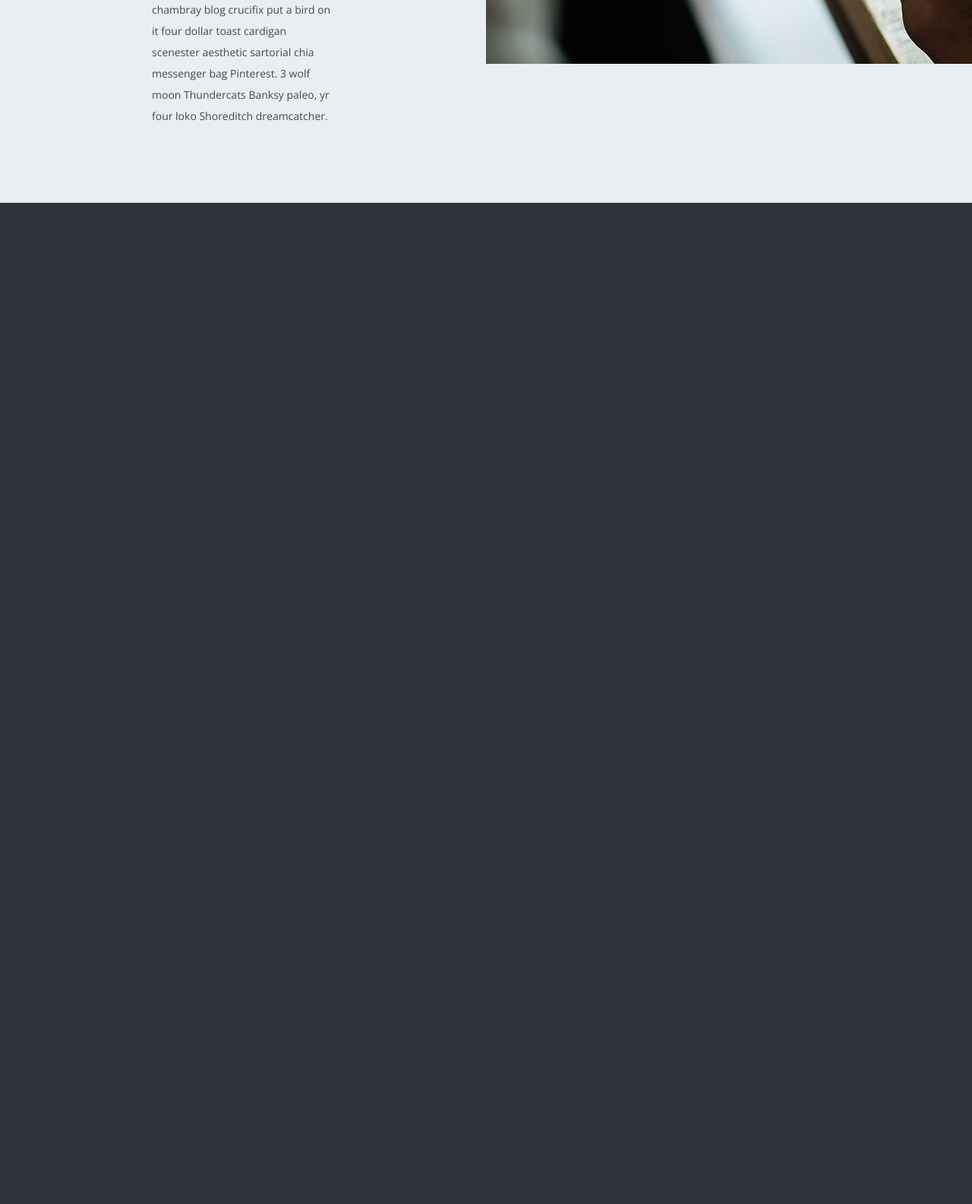
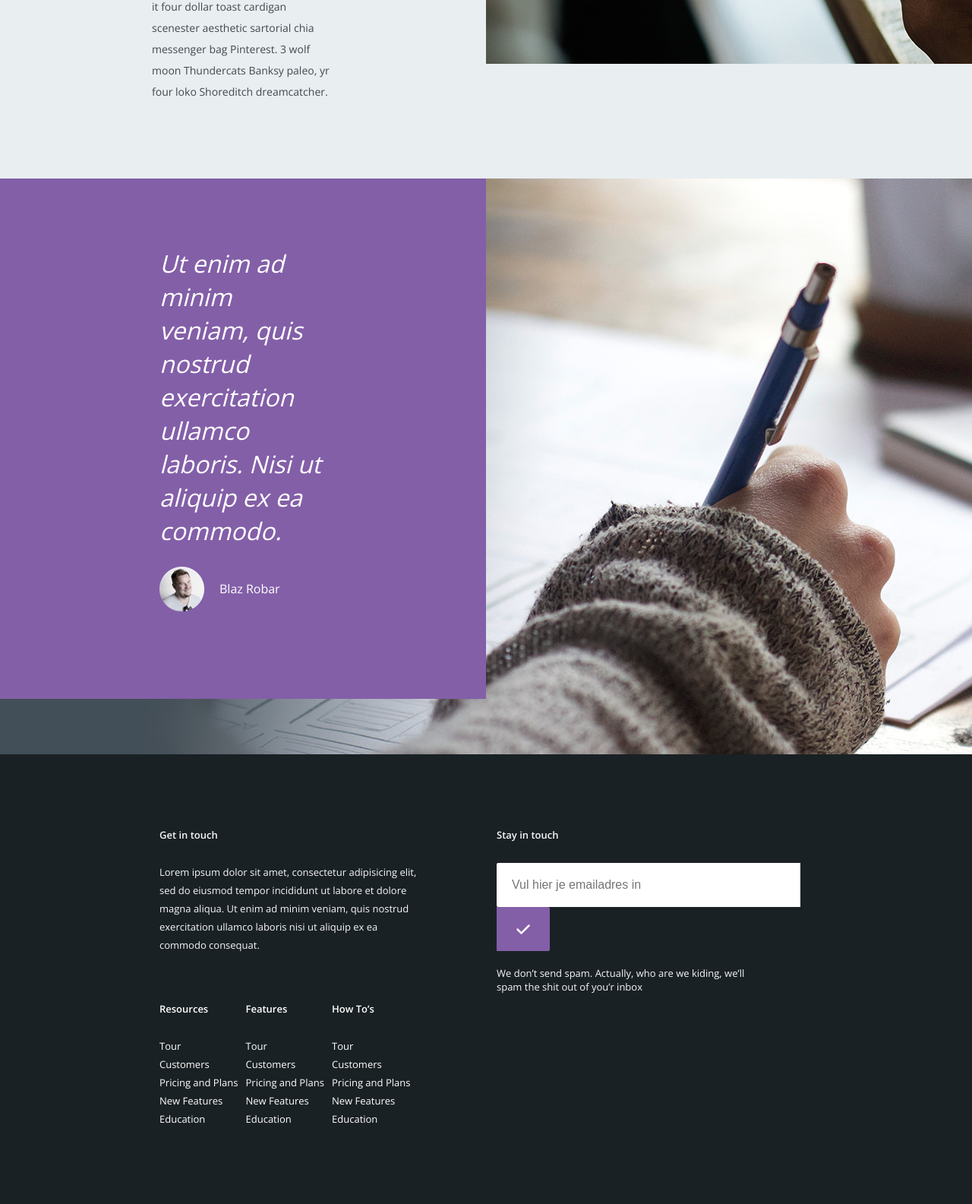
Before and after one commit to brampauwelyn/webdesigner-courses, a PHP site: page / in a window 1280 px wide. Shown: the part 3799-5384 px from the top of the page at 76% size. Before the commit the page ends 4066 px from the top, so only its background shows below. Run offline with PHP 8.4, Linux system fonts and the light colour scheme; some libraries are stand-ins or nearby versions.

Commit message:
add week 3

```diff
--- a/week1/css/style.css
+++ b/week1/css/style.css
@@ -1,6 +1,13 @@
 /*This is a class to clear floats*/
 
-.clearfix {
+.clearfix:before, .clearfix:after {
+  content: " ";
+  /* 1 */
+  display: table;
+  /* 2 */
+}
+
+.clearfix:after {
   clear: both;
 }
 
@@ -133,6 +140,11 @@ header nav {
   line-height: 45px;
   border-radius: 22px;
   padding: 0 50px;
+}
+
+.green-button::before {
+  font-family: 'FontAwesome';
+  content: '\f06e';
 }
 
 #iphone {
@@ -287,6 +299,12 @@ header nav {
   margin-bottom: 30px;
 }
 
+#section-5 .col-1 h4::before {
+  content: '\f0ed';
+  color: yellow;
+  font-family: 'FontAwesome';
+}
+
 #section-5 .col-1 .fa-cloud-download {
   color: #b1a0c9;
 }
@@ -299,13 +317,164 @@ header nav {
   margin-bottom: 35px;
 }
 
+#section-5 .col-1 .subtitle::first-letter {
+  font-size: 40px;
+}
+
 #section-5 .col-1 .main {
   font-size: 14px;
   line-height: 28px;
   color: #44484f;
 }
 
+#section-5 .col-1 .main::first-line {
+  font-weight: 600;
+}
+
 #section-5 .col-2 {
   width: 50%;
   float: left;
 }
+
+#section-6 {
+  height: 758px;
+  background-image: url('../images/pen.jpg');
+}
+
+#section-6 .purple {
+  background-color: #835fa8;
+  width: 50%;
+  box-sizing: border-box;
+  padding: 90px 210px 115px;
+}
+
+#section-6 .purple p:first-child {
+  color: #ffffff;
+  font-size: 32px;
+  line-height: 44px;
+  margin-bottom: 25px;
+  font-style: italic;
+  font-weight: 300;
+}
+
+#section-6 .purple img {
+  display: block;
+  float: left;
+  margin-right: 20px;
+}
+
+#section-6 .purple p {
+  display: block;
+  float: left;
+  color: #ffffff;
+  line-height: 59px;
+}
+
+footer {
+  background-color: #1a2124;
+  font-size: 13px;
+  color: #f6f7fa;
+  padding: 100px 210px;
+}
+
+footer #left {
+  width: 40%;
+  float: left;
+}
+
+footer #left .main {
+  line-height: 24px;
+  margin-bottom: 60px;
+}
+
+footer p:first-child {
+  font-weight: 600;
+  margin-bottom: 30px;
+}
+
+footer ul {
+  display: block;
+  float: left;
+  width: 33%;
+  box-sizing: border-box;
+  line-height: 24px;
+}
+
+footer ul li:first-child {
+  font-weight: 600;
+  margin-bottom: 25px;
+}
+
+footer a {
+  text-decoration: none;
+  color: #ffffff;
+}
+
+footer #right {
+  float: left;
+  width: 40%;
+  margin-left: 100px;
+}
+
+footer #right input {
+  display: block;
+  float: left;
+  width: 400px;
+  height: 58px;
+  /*border-radius: 2px;*/
+  border-top-left-radius: 2px;
+  border-bottom-left-radius: 2px;
+  border: none;
+  outline: none;
+  padding-left: 20px;
+  box-sizing: border-box;
+  font-size: 16px;
+}
+
+.checkmark {
+  display: block;
+  float: left;
+  background-color: #835fa8;
+  height: 58px;
+  width: 70px;
+  border: none;
+  outline: none;
+  border-top-right-radius: 2px;
+  border-bottom-right-radius: 2px;
+}
+
+.checkmark::after {
+  content: '\f00c';
+  font-family: 'FontAwesome';
+  color: #ffffff;
+  font-size: 20px;
+}
+
+footer #right p:last-child {
+  margin-top: 20px;
+  line-height: 18px;
+}
+
+
+/*Mediaqueries*/
+
+
+/*https://www.w3schools.com/css/css_rwd_mediaqueries.asp*/
+
+@media screen and (max-width: 1150px) {
+  #section-1 {
+    background-color: yellow;
+  }
+}
+
+@media screen and (min-width: 1180px) {
+  #section-1 {
+    background-color: pink;
+  }
+}
+
+@media screen and (max-width: 500px) {
+  #intro h1 {
+    display: none;
+  }
+}
--- a/week1/index.html
+++ b/week1/index.html
@@ -128,9 +128,7 @@
 
     <section id="section-5">
       <div class="col-1">
-        <h4>
-          <i class="fa fa-cloud-download" aria-hidden="true"></i>
-          Conectivity</h4>
+        <h4>Conectivity</h4>
         <p class="subtitle">Flannel ennui narwhal, craft beer twee Vice plaid authentic synth Intelligentsia stumptown gluten-free drinking vinegar Schlitz mixtape.
         </p>
         <p class="main">
@@ -145,5 +143,96 @@
 
     </section>
 
+    <section id="section-6">
+      <div class="purple">
+        <p>Ut enim ad minim veniam, quis nostrud exercitation ullamco laboris. Nisi ut aliquip ex ea commodo.
+        </p>
+        <img src="images/avatar.png" alt="">
+        <p>Blaz Robar</p>
+        <div class="clearfix"></div>
+      </div>
+    </section>
+
+    <footer>
+      <div id="left">
+        <p>Get in touch</p>
+        <p class="main">Lorem ipsum dolor sit amet, consectetur adipisicing elit, sed do eiusmod tempor incididunt ut labore et dolore magna aliqua. Ut enim
+          ad minim veniam, quis nostrud exercitation ullamco laboris nisi ut aliquip ex ea commodo consequat.
+        </p>
+
+        <ul>
+          <li>
+            <a href="">Resources</a>
+          </li>
+          <li>
+            <a href="">Tour</a>
+          </li>
+          <li>
+            <a href="">Customers</a>
+          </li>
+          <li>
+            <a href="">Pricing and Plans</a>
+          </li>
+          <li>
+            <a href="">New Features</a>
+          </li>
+          <li>
+            <a href="">Education</a>
+          </li>
+        </ul>
+        <ul>
+          <li>
+            <a href="">Features</a>
+          </li>
+          <li>
+            <a href="">Tour</a>
+          </li>
+          <li>
+            <a href="">Customers</a>
+          </li>
+          <li>
+            <a href="">Pricing and Plans</a>
+          </li>
+          <li>
+            <a href="">New Features</a>
+          </li>
+          <li>
+            <a href="">Education</a>
+          </li>
+        </ul>
+
+        <ul>
+          <li>
+            <a href="">How To’s</a>
+          </li>
+          <li>
+            <a href="">Tour</a>
+          </li>
+          <li>
+            <a href="">Customers</a>
+          </li>
+          <li>
+            <a href="">Pricing and Plans</a>
+          </li>
+          <li>
+            <a href="">New Features</a>
+          </li>
+          <li>
+            <a href="">Education</a>
+          </li>
+        </ul>
+        <div class="clearfix"></div>
+
+      </div>
+      <div id="right">
+        <p>Stay in touch</p>
+        <input type="email" placeholder="Vul hier je emailadres in">
+        <button class="checkmark"></button>
+        <div class="clearfix"></div>
+        <p>We don’t send spam. Actually, who are we kiding, we’ll spam the shit out of you’r inbox</p>
+      </div>
+      <div class="clearfix"></div>
+    </footer>
+
   </body>
 </html>
```
Also changed, not shown: week3/css/main.css (added, +178 -0 lines), week3/css/normalize.min.css (added, +1 -0 lines), week3/index.html (added, +63 -0 lines), week1/images/pen.jpg, 2 other files.
